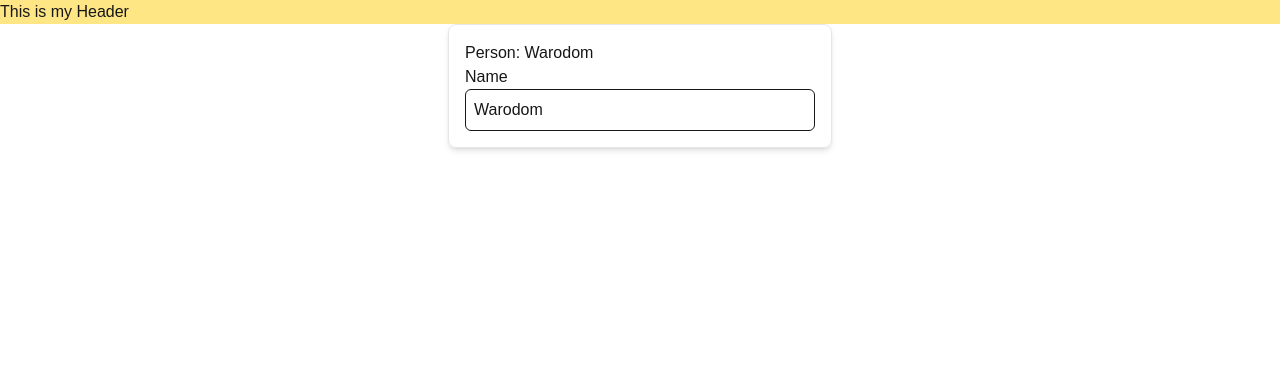
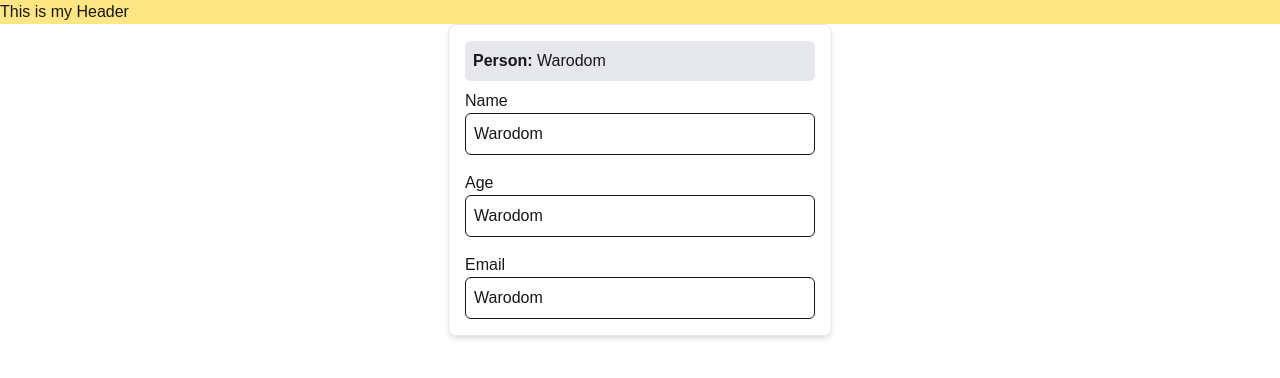
Before and after one commit to wwarodom/webapp, a Next.js app: page /counter in a window 1280 px wide. Shown: the top 378 px of the page. Built offline with nearby package versions, Linux system fonts and the light colour scheme.

Commit message:
update UI

```diff
--- a/app/counter/Person.tsx
+++ b/app/counter/Person.tsx
@@ -11,20 +11,41 @@ export default function Person() {
         setName(e.target.value)
     }
 
-    // Task: create other 2 input:
+    // Task: create other 2 inputs:
     // 1. age
     // 2. email
 
 
     return (
-        <div>
-            <div className="max-w-sm border border-gray-200 rounded-lg shadow-md p-4 mx-auto">
-                <div>
-                Person: {name}
-                </div>
-
+        <div className="max-w-sm border border-gray-200 rounded-lg shadow-md p-4 mx-auto">
+            <div className="bg-gray-200 p-2 rounded-md mb-2">
+                <b>Person:</b> {name}
+            </div>
+            <div>
                 <label
                     htmlFor="name">Name</label>
+                <input
+                    className="border p-2 w-full rounded-md mb-4"
+                    type="text"
+                    name="name"
+                    value={name}
+                    onChange={handleName}
+                />
+            </div>
+            <div>
+                <label
+                    htmlFor="name">Age</label>
+                <input
+                    className="border p-2 w-full rounded-md mb-4"
+                    type="text"
+                    name="name"
+                    value={name}
+                    onChange={handleName}
+                />
+            </div>
+            <div>
+                <label
+                    htmlFor="name">Email</label>
                 <input
                     className="border p-2 w-full rounded-md"
                     type="text"
```
